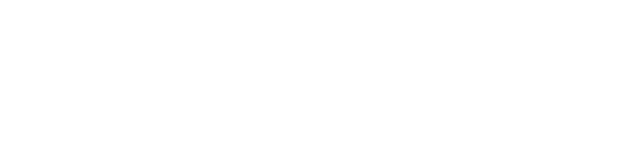
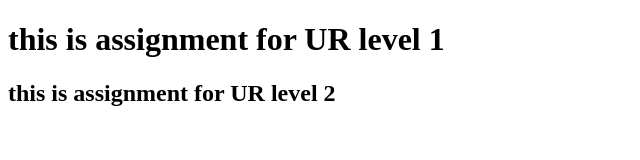
Before and after one commit to sabatohura/219000719, a plain HTML site: page index.html in a window 1280 px wide. Shown: the whole page, without its empty margins (0-640 px from the left). Drawn offline with Linux system fonts and the light colour scheme.

Commit message:
Update index.html

```diff
--- a/index.html
+++ b/index.html
@@ -7,9 +7,10 @@
     <meta name="keywords" content="HTML,CSS">
     <meta name="description" content="this is interactive web assignment">
     <meta name="author" content="sabato rwanda">
-	<title></title>
+	<title>UR-CST assignment</title>
 </head>
 <body>
-
+<h1>this is assignment for UR level 1</h1>
+<h2>this is assignment for UR level 2</h2>
 </body>
 </html>
```
